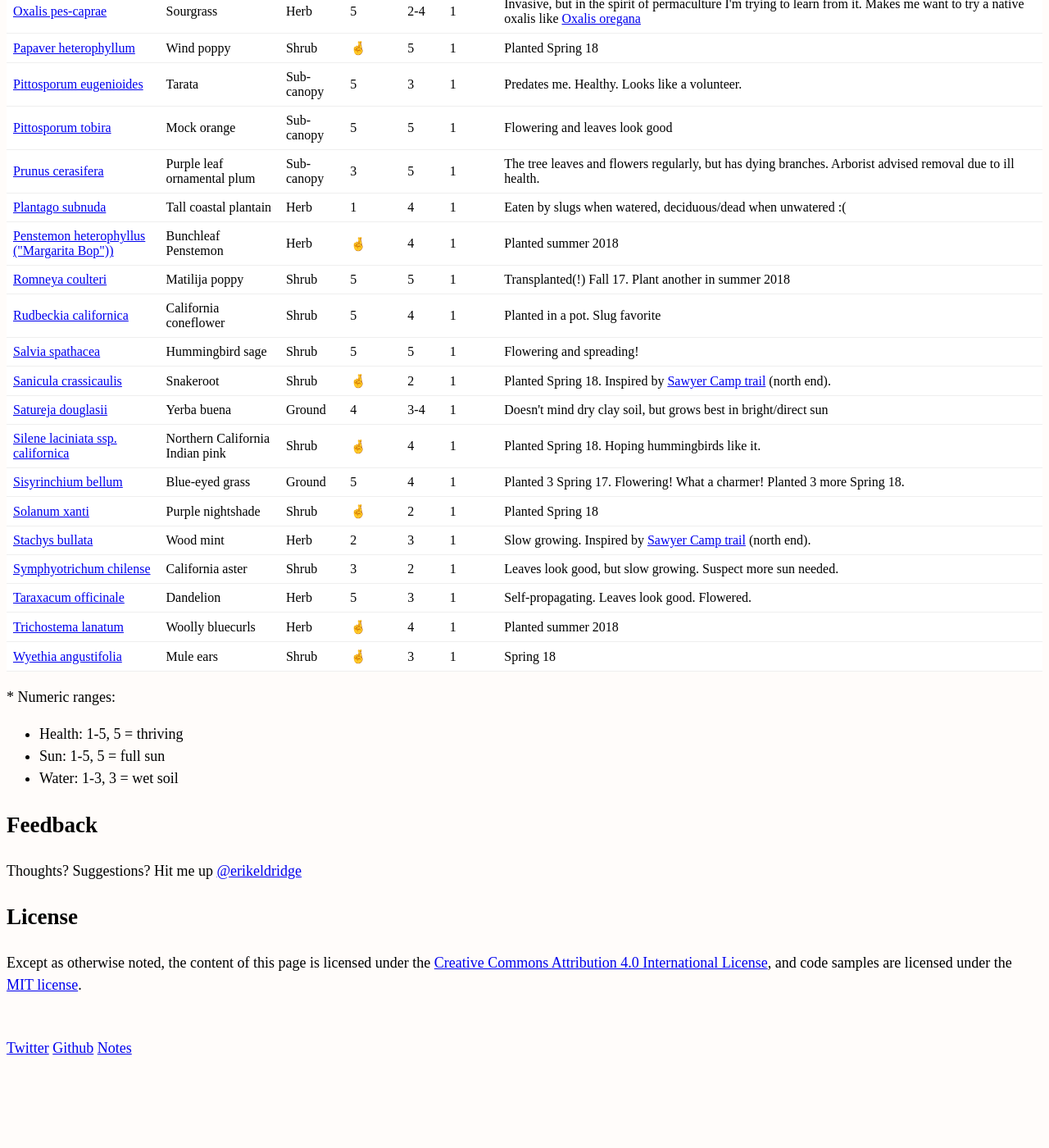
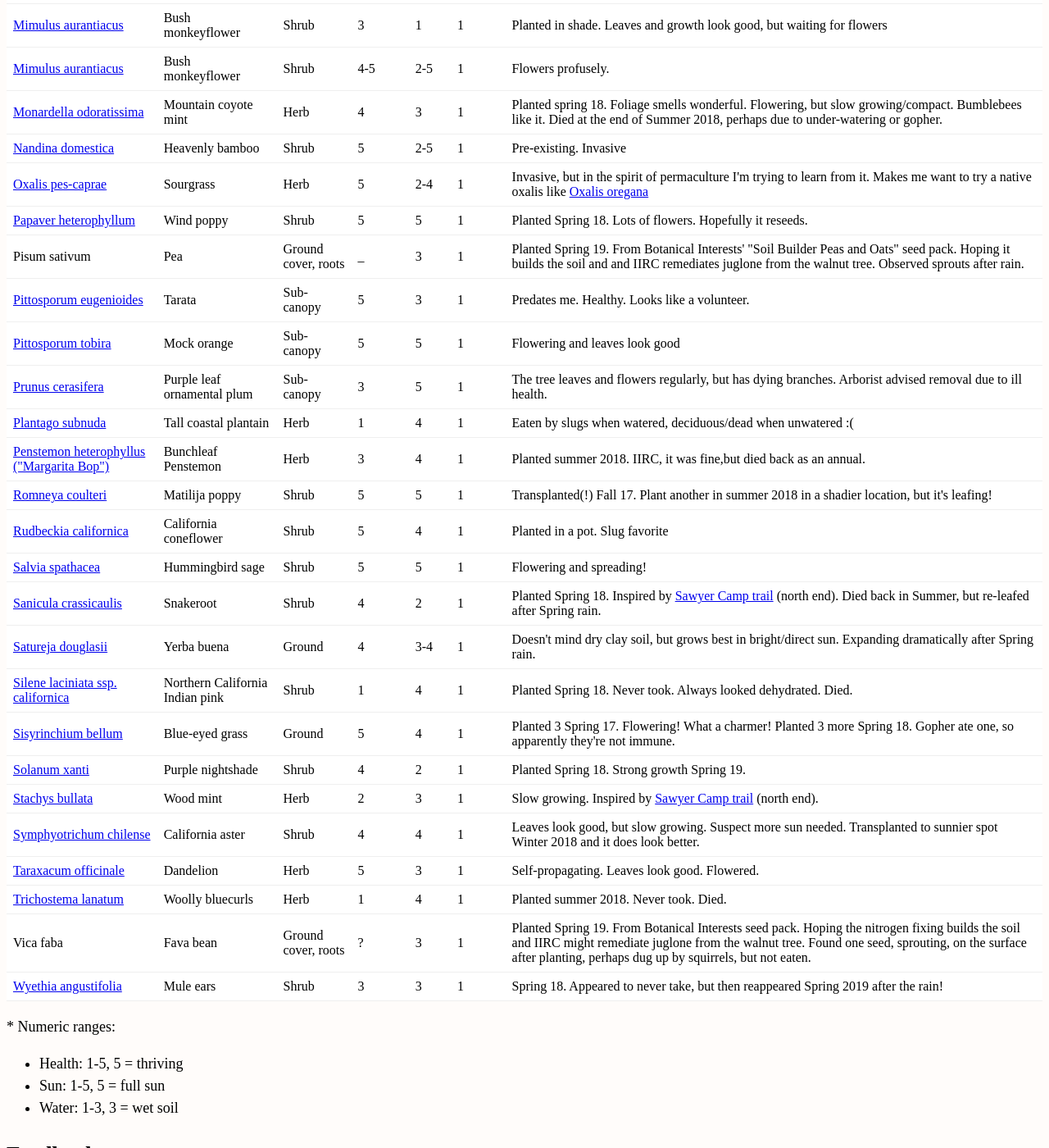
Before and after one commit to erikeldridge/erikeldridge.github.com, a Jekyll site: the page built from _posts/2018-05-22-coastal-sage-scrub-permaculture.md, in a window 1280 px wide and 1400 px high, scrolled down 2651 px. Shown: the whole window at 82% size. Built offline with Jekyll 4.4.1, drawn with Linux system fonts in a browser that asks for light colours; nearby versions of some CDN libraries; before the commit the page ends 3946 px from its top, so only the background shows below that; some of the changed text lies outside the part shown.

Commit message:
Update from Forestry.io erikeldridge@gmail.com updated _posts/2018-05-22-coastal-sage-scrub-permaculture.md

```diff
--- a/_posts/2018-05-22-coastal-sage-scrub-permaculture.md
+++ b/_posts/2018-05-22-coastal-sage-scrub-permaculture.md
@@ -1,11 +1,20 @@
 ---
 title: "Coastal sage scrub permaculture\U0001F33B\U0001F41D"
 layout: post
-date: 2018-07-06 15:43:06 -0700
+date: 2019-03-03 09:52:57 -0800
 tags:
 - permaculture
 - native
 - california
+- guild
+- aster
+- oat
+- pea
+- honeysuckle
+- solanum
+- fava
+- borage
+
 ---
 # Problem statement
 
@@ -33,61 +42,66 @@
 | [Armeria maritima](https://www.inaturalist.org/taxa/60476-Armeria-maritima) | Sea thrift | Ground |🤞| 4 | 2 | Planted Spring 18. Visibly wilts without regular water. |
 | [Artemisia douglasiana](https://www.inaturalist.org/taxa/52854-Artemisia-douglasiana) | California Mugwort | Herb | 4 | 2 | 1 | Died back completely last summer, but resprouted and grew vigorously after spring rain, and is remaining green this summer |
 | [Asarum caudatum](https://www.inaturalist.org/taxa/52858-Asarum-caudatum) | Western wild ginger | Root | 3 | 1 | 2 | Leaves look good, but growth is slow and it hasn't flowered. I suspect it needs more water |
+| Avena sativa | Oat | Ground cover | _ | 3 | 1 | Planted Spring 19. From Botanical Interests' "Soil Builder Peas and Oats" seed pack. Hoping to rehab soil previously under brick patio. Observed lots of hulls on the surface after planting. Guessing from birds or squirrels. |
+| Asclepias syraca | Milkweed | Shrub | ? | 4 | 1 | Planted Spring 19. From Botanical Interests seed pack. Hoping to attract butterflies. I've scattered milkeed seed before. Hopefully some sprout this time. |
+| Borago officinalis | Borage | Ground cover | ? | 4 | 1 | Planted Spring 19. From Botanical Interests seed pack. Hoping the bees like it. |
 | [Brugmansia arborea](https://www.inaturalist.org/taxa/126914-Brugmansia-arborea) | Trumpet flower | Sub-canopy | 4 | 2 | 1 | Flowering and leaves look good. Suspect more sun needed |
 | [Callistemon rigidus](https://www.inaturalist.org/taxa/146916-Callistemon-rigidus) | Bottlebrush tree | Sub-canopy | 5 | 3 | 1 | Pre-existing. Non-native. Flowers profusely year-round. Great for bees and wildlife. |
 | Citrus tangerina | Tangerine tree | Sub-canopy | 2 | 3 | 1 | The tree produces inedible fruit and its leaves are chlorotic and sparse :( I suspect it used to get insufficient sun. An arborist mentioned citrus trees are "hungry", so this one may just need fertilizer. There's a lemon tree in the front yard that looks great, for comparison |
 | [Camellia japonica](https://www.inaturalist.org/taxa/83056-Camellia-japonica) | Camelia | Sub-canopy | 5 | 2 | 1 | Pre-existing. Non-native. Two camellias on the property outside dripline. One in good health, but one suddenly whithered. Suspecting gophers although they left the other alone. |
-| [Ceanothus x pallidus "Marie Simon"](https://www.anniesannuals.com/plants/view/?id=2917) | Pink Ceanothus |Shrub|🤞|4|1|Planted summer 2018|
-| [Ceanothus "Ray Hartman"](http://www.baynatives.com/plants/Ceanothus-'Ray-Hartman'/) | Tree Ceanothus |Shrub|🤞|4|1|Planted summer 2018|
-| [Chlorogalum pomeridianum](https://www.inaturalist.org/taxa/47597-Chlorogalum-pomeridianum)|Soap plant|Herb|🤞|3|1|Spring 18. Inspired by native uses.|
+| [Ceanothus x pallidus "Marie Simon"](https://www.anniesannuals.com/plants/view/?id=2917) | Pink Ceanothus |Shrub|2|4|1|Planted summer 2018. Not looking vigorous. Hoping it's just winter dormancy. |
+| [Ceanothus "Ray Hartman"](http://www.baynatives.com/plants/Ceanothus-'Ray-Hartman'/) | Tree Ceanothus |Shrub|3|4|1|Planted summer 2018. Leaves look healthy, but squirrels have broken off many of the branches. |
+| [Chlorogalum pomeridianum](https://www.inaturalist.org/taxa/47597-Chlorogalum-pomeridianum)|Soap plant|Herb|5|3|1|Spring 18. Inspired by native uses.|
 | [Claytonia sibirica](https://www.inaturalist.org/taxa/55767-Claytonia-sibirica) | Candy flower | Herb | 5 | 1 | 2 | Leaves and growth look great. Flowering. Neighboring ginger |
 | [Collinsia heterophylla](https://www.inaturalist.org/taxa/47325-Collinsia-heterophylla)|Chinese houses|Shrub|🤞|2|1|Planted Spring 18. Flowering!|
 | [Dicentra formosa](https://www.laspilitas.com/nature-of-california/plants/241--dicentra-formosa) | Bleeding heart | Shrub | 5 | 2-3 | 2 | Planted three. Died back completely after summer, but resprouted and spread vigorously after Spring rain |
 | [Dietes iridioides](https://www.inaturalist.org/taxa/129407-Dietes-iridioides) | African iris | Shrub | 5 | 1 | 1 | Pre-existing. Non-native. Flowers and seeds readily. |
-| [Epilobium canum "Catalina"](http://www.baynatives.com/plants/Epilobium-canum/)| California fuscia | Ground cover | 🤞  | 5 | 1 | Planted summer 2018 |
-| [Eriogonum fasciculatum](https://www.inaturalist.org/taxa/54999-Eriogonum-fasciculatum)| California buckwheat | Shrub | 🤞  | 5 | 1 | Planted summer 2018 |
-| [Eriogonum giganteum](http://www.baynatives.com/plants/Eriogonum-giganteum/)| St. Catherine's Lace | Shrub | 🤞  | 4 | 1 | Planted summer 2018 |
-| [Eriogonum latifollum](https://www.inaturalist.org/taxa/57211-Eriogonum-latifolium)| Seaside buckwheat | Ground cover | 🤞  | 5 | 1 | Planted summer 2018 |
+| [Epilobium canum "Catalina"](http://www.baynatives.com/plants/Epilobium-canum/)| California fuscia | Shrub | 5 | 5 | 1 | Planted summer 2018 |
+| [Eriogonum fasciculatum](https://www.inaturalist.org/taxa/54999-Eriogonum-fasciculatum)| California buckwheat | Shrub | 4 | 5 | 1 | Planted summer 2018. Looks good, but slow growing. Looks good, but slow growing. Think it'd appreciate a full sun. |
+| [Eriogonum giganteum](http://www.baynatives.com/plants/Eriogonum-giganteum/)| St. Catherine's Lace | Shrub | 4 | 4 | 1 | Planted summer 2018. Looks good, but slow growing. Think it'd appreciate full sun. |
+| [Eriogonum latifollum](https://www.inaturalist.org/taxa/57211-Eriogonum-latifolium)| Seaside buckwheat | Ground cover | 4 | 5 | 1 | Planted summer 2018. Looks good, but slow growing. Think it'd appreciate a full sun. |
 |[Eschscholzia californica](https://www.inaturalist.org/taxa/48225-Eschscholzia-californica)| California poppy | Shrub | 4 | 5 | 1 | Gopher favorite, but some survived to bloom this year! |
 | [Festuca californica](https://www.inaturalist.org/taxa/57169-Festuca-californica)  | California fescue | Ground | 🤞 | 5 | 1 | Flattened by tree-fall. |
-| [Ficus carica "Violeta de Bordeaux"](https://www.inaturalist.org/taxa/60218-Ficus-carica)  | Fig tree | Sub-canopy | 🤞 | 4 | 1 | Planted summer 2018 |
-| [Fragaria californica](https://www.inaturalist.org/taxa/61095-Fragaria-vesca-californica) | Wild strawberry | Ground | 3 | 3 | 1 | Spreading and leaves look good, but not flowering. |
-| [Frangula californica (Presidio SF)](https://www.inaturalist.org/taxa/53423-Frangula-californica) | Coffeeberry | Shrub | 🤞  | 5 | 1 | Planted summer 2018 |
+| [Ficus carica "Violeta de Bordeaux"](https://www.inaturalist.org/taxa/60218-Ficus-carica)  | Fig tree | Sub-canopy | 1 | 4 | 1 | Planted summer 2018. Died due to lack of water, which is weird since I've seen figs growing in parched fields. |
+| [Fragaria californica](https://www.inaturalist.org/taxa/61095-Fragaria-vesca-californica) | Wild strawberry | Ground |5 | 3 | 1 | Spreading and leaves look good. Flowering for the first time after 2019's wet Spring. |
+| [Frangula californica (Presidio SF)](https://www.inaturalist.org/taxa/53423-Frangula-californica) | Coffeeberry | Shrub | 4 | 5 | 1 | Planted summer 2018. Looks good, but slow growing. |
 | [Hedera helix](https://www.inaturalist.org/taxa/55882-Hedera-helix) | English ivy | Vine | 5 | 4 | 1 | Pre-existing. Non-native. |
-| [Helianthus californicus](https://www.inaturalist.org/taxa/56954-Helianthus-californicus) | California sunflower | Shrub | 🤞 | 4 | 1 | Planted Spring 18. Munched by someone, but hanging on |
-| [Heracleum maximum](https://www.inaturalist.org/taxa/53094-Heracleum-maximum) | Cow parsnip | Shrub | 4 | 1 | 2 | Planted two. Both died back, but returned with Spring rain. Leaves good so far |
+| [Helianthus californicus](https://www.inaturalist.org/taxa/56954-Helianthus-californicus) | California sunflower | Shrub | 1 | 4 | 1 | Planted Spring 18. Died back in the 2018 winter. |
+| [Heracleum maximum](https://www.inaturalist.org/taxa/53094-Heracleum-maximum) | Cow parsnip | Shrub | 4 | 1 | 2 | Planted two. Both died back, but returned strong with spring rain, esp the wet Spring of 2019. |
 | [Holodiscus discolor](https://www.inaturalist.org/taxa/53414-Holodiscus-discolor) | Cream bush | Shrub | 4 | 2 | 1 | Leaves look good, but slow growing |
 | [Horkelia californica](https://www.inaturalist.org/taxa/61737-Horkelia-californica) | California horkelia | Ground | 4 | 3 | 1 | Hasn't flowered or spread, but doubled in size after Spring rain |
 | [Hydrangea macrophylla](https://www.inaturalist.org/taxa/122034-Hydrangea-macrophylla) | Hydrangea | Shrub | 1 | 2 | 1 | Pre-existing. Non-native. A tall shrub growing in shade when I moved in. Declining health perhaps due to low water or sun |
 | [Iris douglasiana](https://www.inaturalist.org/taxa/50854-Iris-douglasiana) | Douglas Iris | Shrub | 4 | 2 | 1 | Planted two. One died. The other's leaves look good, but it hasn't flowered. There's another iris nearby that's flowering, for comparison. |
 | [Ligustrum japonicum](https://www.inaturalist.org/taxa/77739-Ligustrum-japonicum) | Japanese Privet | Sub-canopy | 5 | 1 | 1 | Predates me. Healthy/invasive. |
-| [Lonicera hispidula](https://www.inaturalist.org/taxa/53416-Lonicera-hispidula) | California honeysuckle | Vine |🤞| 4 | 1 | Planted Spring 18. Munched a bit, but seems to be growing |
-| [Lupinus arboreus](https://www.inaturalist.org/taxa/61010-Lupinus-arboreus) | Yellow bush lupine | Shrub | 4 | 4 | 1 | Planted in pot in sun. Flowering! |
+| [Lonicera hispidula](https://www.inaturalist.org/taxa/53416-Lonicera-hispidula) | California honeysuckle | Vine |1| 4 | 1 | Planted Spring 18. Devoured by goffer. |
+| [Lupinus arboreus](https://www.inaturalist.org/taxa/61010-Lupinus-arboreus) | Yellow bush lupine | Shrub | 4 | 4 | 1 | Planted in pot in sun. Flowering! Transplanted, then eaten by gopher. |
 | [Lupinus variicolor](https://www.inaturalist.org/taxa/61018-Lupinus-variicolor) | Varied lupine | Shrub |  | 1 | 1 | Planted in shade by compost pile. Demolished by slugs |
 | [Mimulus aurantiacus](https://www.inaturalist.org/taxa/48858-Mimulus-aurantiacus) | Bush monkeyflower | Shrub | 3 | 1 | 1 | Planted in shade. Leaves and growth look good, but waiting for flowers |
-| [Mimulus aurantiacus](https://www.inaturalist.org/taxa/48858-Mimulus-aurantiacus) | Bush monkeyflower | Shrub | 4-5 | 2-5 | 1 | One planted in shade, one in sun. The first looks healthy, but produces far fewer flowers. The second flowers profusely. |
-|[Monardella odoratissima](https://www.inaturalist.org/taxa/62678-Monardella-odoratissima)|Mountain coyote mint|Herb|4|3|1| Planted spring 18. Foliage smells wonderful. Flowering, but slow growing/compact. Bumblebees like it and gophers appear not to. |
+| [Mimulus aurantiacus](https://www.inaturalist.org/taxa/48858-Mimulus-aurantiacus) | Bush monkeyflower | Shrub | 4-5 | 2-5 | 1 | Flowers profusely. |
+|[Monardella odoratissima](https://www.inaturalist.org/taxa/62678-Monardella-odoratissima)|Mountain coyote mint|Herb|4|3|1| Planted spring 18. Foliage smells wonderful. Flowering, but slow growing/compact. Bumblebees like it. Died at the end of Summer 2018, perhaps due to under-watering or gopher. |
 | [Nandina domestica](https://www.inaturalist.org/taxa/127010-Nandina-domestica) | Heavenly bamboo | Shrub | 5 | 2-5 | 1 | Pre-existing. Invasive |
 | [Oxalis pes-caprae](https://www.inaturalist.org/taxa/53169-Oxalis-pes-caprae) | Sourgrass | Herb | 5 | 2-4 | 1 | Invasive, but in the spirit of permaculture I'm trying to learn from it. Makes me want to try a native oxalis like [Oxalis oregana](https://www.inaturalist.org/taxa/47757-Oxalis-oregana) |
-| [Papaver heterophyllum](https://www.inaturalist.org/taxa/78344-Papaver-heterophyllum) | Wind poppy | Shrub | 🤞 | 5 | 1 | Planted Spring 18 |
+| [Papaver heterophyllum](https://www.inaturalist.org/taxa/78344-Papaver-heterophyllum) | Wind poppy | Shrub | 5 | 5 | 1 | Planted Spring 18. Lots of flowers. Hopefully it reseeds. |
+| Pisum sativum | Pea | Ground cover, roots | _ | 3 | 1 | Planted Spring 19. From Botanical Interests' "Soil Builder Peas and Oats" seed pack. Hoping it builds the soil and and IIRC remediates juglone from the walnut tree. Observed sprouts after rain. |
 | [Pittosporum eugenioides](https://www.inaturalist.org/taxa/200847-Pittosporum-eugenioides) | Tarata | Sub-canopy | 5 | 3 | 1 | Predates me. Healthy. Looks like a volunteer. |
 | [Pittosporum tobira](https://www.inaturalist.org/taxa/78592-Pittosporum-tobira) | Mock orange | Sub-canopy | 5 | 5 | 1 | Flowering and leaves look good |
 | [Prunus cerasifera](https://www.inaturalist.org/taxa/55837-Prunus-cerasifera) | Purple leaf ornamental plum | Sub-canopy | 3 | 5 | 1 |The tree leaves and flowers regularly, but has dying branches. Arborist advised removal due to ill health. |
 | [Plantago subnuda](https://www.inaturalist.org/taxa/60223-Plantago-subnuda) | Tall coastal plantain | Herb | 1 | 4 | 1 | Eaten by slugs when watered, deciduous/dead when unwatered :( |
-| [Penstemon heterophyllus ("Margarita Bop"))](https://www.inaturalist.org/taxa/51861-Penstemon-heterophyllus) | Bunchleaf Penstemon | Herb | 🤞 | 4 | 1 | Planted summer 2018 |
-| [Romneya coulteri](https://www.inaturalist.org/taxa/61946-Romneya-coulteri) | Matilija poppy | Shrub | 5 | 5 | 1 | Transplanted(!) Fall 17. Plant another in summer 2018 |
+| [Penstemon heterophyllus ("Margarita Bop")](https://www.inaturalist.org/taxa/51861-Penstemon-heterophyllus) | Bunchleaf Penstemon | Herb | 3 | 4 | 1 | Planted summer 2018. IIRC, it was fine,but died back as an annual. |
+| [Romneya coulteri](https://www.inaturalist.org/taxa/61946-Romneya-coulteri) | Matilija poppy | Shrub | 5 | 5 | 1 | Transplanted(!) Fall 17. Plant another in summer 2018 in a shadier location, but it's leafing! |
 | [Rudbeckia californica](https://www.inaturalist.org/taxa/78896-Rudbeckia-californica) | California coneflower | Shrub | 5 | 4 | 1 | Planted in a pot. Slug favorite |
 |[Salvia spathacea](https://www.inaturalist.org/taxa/64133-Salvia-spathacea)| Hummingbird sage | Shrub | 5 | 5 | 1 | Flowering and spreading! |
-|[Sanicula crassicaulis](https://www.inaturalist.org/taxa/53201-Sanicula-crassicaulis)|Snakeroot|Shrub|🤞|2|1|Planted Spring 18. Inspired by [Sawyer Camp trail](https://bahiker.com/southbayhikes/sawyercamp.html) (north end).|
-| [Satureja douglasii](https://www.laspilitas.com/nature-of-california/plants/622--satureja-douglasii) | Yerba buena | Ground | 4 | 3-4 | 1 | Doesn't mind dry clay soil, but grows best in bright/direct sun |
-| [Silene laciniata ssp. californica](https://www.inaturalist.org/taxa/62222-Silene-laciniata-californica) | Northern California Indian pink | Shrub | 🤞 | 4 | 1 | Planted Spring 18. Hoping hummingbirds like it. |
-| [Sisyrinchium bellum](https://www.inaturalist.org/taxa/49918-Sisyrinchium-bellum) | Blue-eyed grass | Ground | 5 | 4 | 1 | Planted 3 Spring 17. Flowering! What a charmer! Planted 3 more Spring 18. |
-|[Solanum xanti](https://www.inaturalist.org/taxa/79146-Solanum-xanti)| Purple nightshade | Shrub |🤞|2|1|Planted Spring 18|
+|[Sanicula crassicaulis](https://www.inaturalist.org/taxa/53201-Sanicula-crassicaulis)|Snakeroot|Shrub|4|2|1|Planted Spring 18. Inspired by [Sawyer Camp trail](https://bahiker.com/southbayhikes/sawyercamp.html) (north end). Died back in Summer, but re-leafed after Spring rain. |
+| [Satureja douglasii](https://www.laspilitas.com/nature-of-california/plants/622--satureja-douglasii) | Yerba buena | Ground | 4 | 3-4 | 1 | Doesn't mind dry clay soil, but grows best in bright/direct sun. Expanding dramatically after Spring rain. |
+| [Silene laciniata ssp. californica](https://www.inaturalist.org/taxa/62222-Silene-laciniata-californica) | Northern California Indian pink | Shrub | 1 | 4 | 1 | Planted Spring 18. Never took. Always looked dehydrated. Died. |
+| [Sisyrinchium bellum](https://www.inaturalist.org/taxa/49918-Sisyrinchium-bellum) | Blue-eyed grass | Ground | 5 | 4 | 1 | Planted 3 Spring 17. Flowering! What a charmer! Planted 3 more Spring 18. Gopher ate one, so apparently they're not immune. |
+|[Solanum xanti](https://www.inaturalist.org/taxa/79146-Solanum-xanti)| Purple nightshade | Shrub |4|2|1|Planted Spring 18. Strong growth Spring 19.|
 | [Stachys bullata](https://www.inaturalist.org/taxa/58930-Stachys-bullata) | Wood mint | Herb | 2 | 3 | 1 | Slow growing. Inspired by [Sawyer Camp trail](https://bahiker.com/southbayhikes/sawyercamp.html) (north end). |
-| [Symphyotrichum chilense](https://www.inaturalist.org/taxa/56861-Symphyotrichum-chilense) | California aster | Shrub | 3 | 2 | 1 | Leaves look good, but slow growing. Suspect more sun needed. |
+| [Symphyotrichum chilense](https://www.inaturalist.org/taxa/56861-Symphyotrichum-chilense) | California aster | Shrub | 4 | 4 | 1 | Leaves look good, but slow growing. Suspect more sun needed. Transplanted to sunnier spot Winter 2018 and it does look better. |
 | [Taraxacum officinale](https://www.inaturalist.org/taxa/47602-Taraxacum-officinale) | Dandelion | Herb | 5 | 3 | 1 | Self-propagating. Leaves look good. Flowered. |
-| [Trichostema lanatum](https://www.inaturalist.org/taxa/58931-Trichostema-lanatum) | Woolly bluecurls | Herb | 🤞 | 4 | 1 | Planted summer 2018 |
-|[Wyethia angustifolia](https://www.inaturalist.org/taxa/56987-Wyethia-angustifolia)|Mule ears|Shrub|🤞|3|1|Spring 18|
+| [Trichostema lanatum](https://www.inaturalist.org/taxa/58931-Trichostema-lanatum) | Woolly bluecurls | Herb | 1 | 4 | 1 | Planted summer 2018. Never took. Died. |
+| Vica faba | Fava bean | Ground cover, roots | ? | 3 | 1 | Planted Spring 19. From Botanical Interests seed pack. Hoping the nitrogen fixing builds the soil and IIRC might remediate juglone from the walnut tree. Found one seed, sprouting, on the surface after planting, perhaps dug up by squirrels, but not eaten. |
+|[Wyethia angustifolia](https://www.inaturalist.org/taxa/56987-Wyethia-angustifolia)|Mule ears|Shrub|3|3|1|Spring 18. Appeared to never take, but then reappeared Spring 2019 after the rain! |
 
 \* Numeric ranges:
 
```
